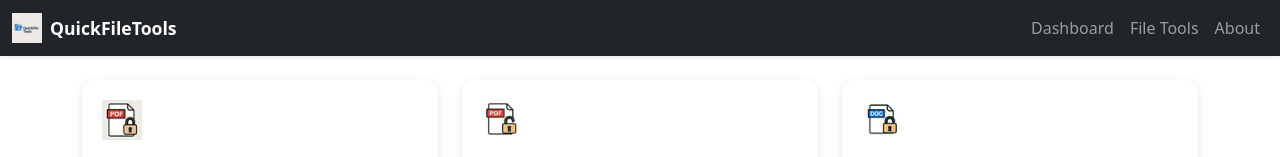
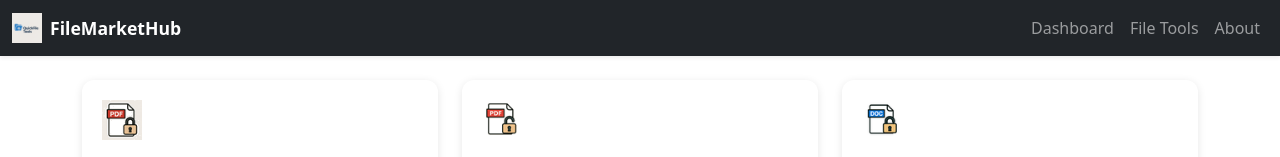
Before and after one commit to forwebdevelopment/filetoolkitapp, an Angular app: page / in a window 1280 px wide. Shown: the top 157 px of the page. Built offline with nearby package versions, Linux system fonts and the light colour scheme.

Commit message:
updated code

```diff
--- a/src/app/app.component.html
+++ b/src/app/app.component.html
@@ -6,7 +6,7 @@
 
       <img src="/logo.png" alt="Logo" width="30" height="30" class="me-2" />
 
-      <span>QuickFileTools</span>
+      <span>FileMarketHub</span>
 
     </a>
 
```
